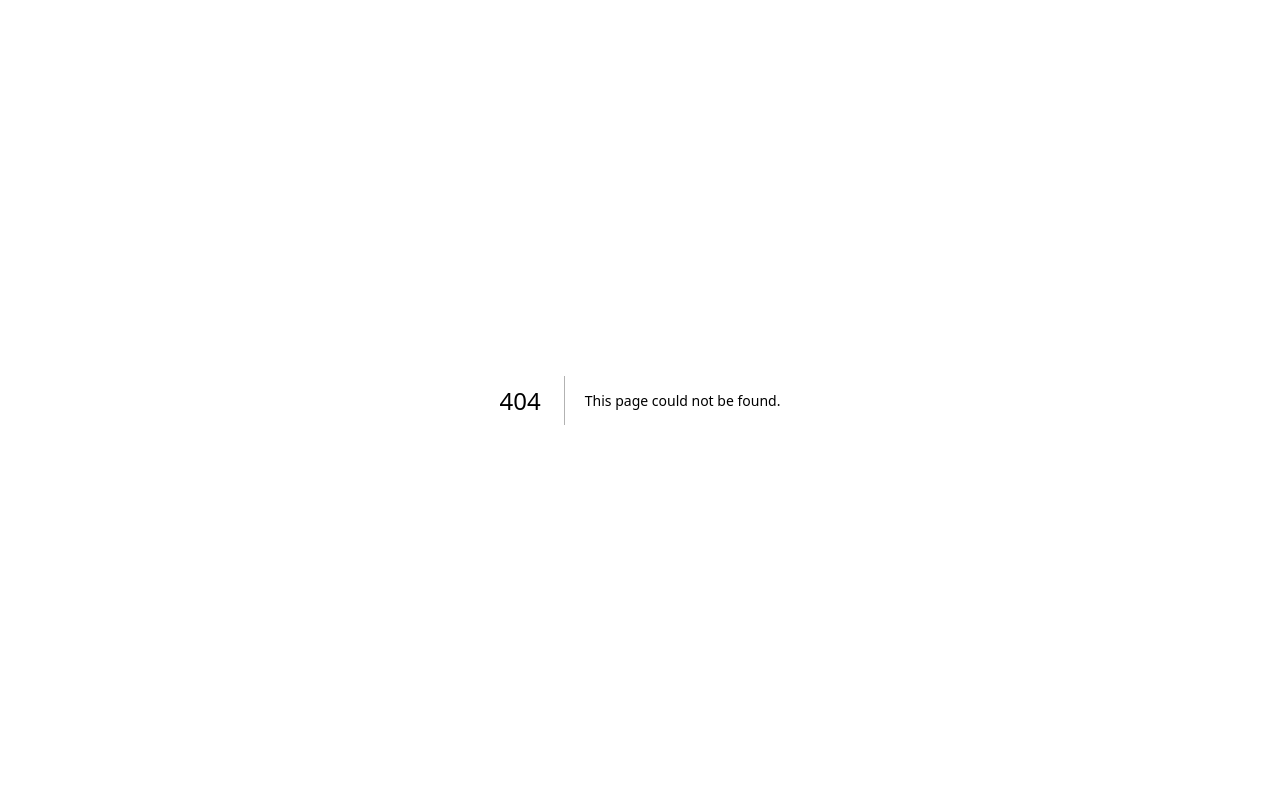
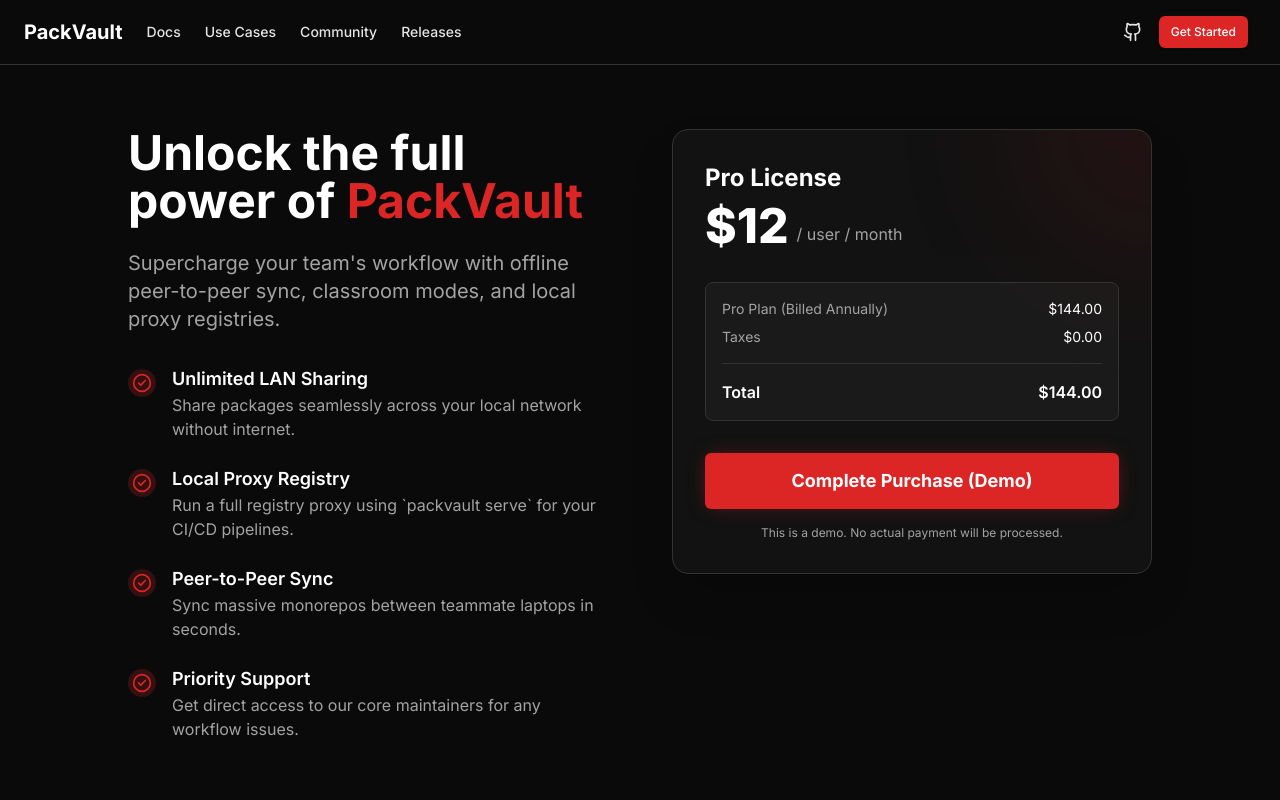
Before and after one commit to RishiByte/PackVault-Website, a Next.js app: page /pro in a window 1280 px wide. Before the commit this address had no page. Shown: the top 800 px of the page. Built offline with nearby package versions, Linux system fonts and the light colour scheme.

Commit message:
feat: add pro upgrade page and get started link

```diff
--- a/src/app/page.tsx
+++ b/src/app/page.tsx
@@ -240,7 +240,9 @@
                   <li className="flex items-center text-[#e5e5e5]"><span className="text-green-500 mr-2">✓</span> Project Templates</li>
                   <li className="flex items-center text-[#e5e5e5]"><span className="text-green-500 mr-2">✓</span> Offline Security Audit</li>
                 </ul>
-                <Button variant="outline" className="w-full">Get Started</Button>
+                <Link href="/install">
+                  <Button variant="outline" className="w-full">Get Started</Button>
+                </Link>
               </div>
 
               {/* Paid Tier */}
@@ -259,7 +261,9 @@
                   <li className="flex items-center text-[#e5e5e5]"><span className="text-[#dc2626] mr-2">★</span> Local Registry Proxy (`serve`)</li>
                   <li className="flex items-center text-[#e5e5e5]"><span className="text-[#dc2626] mr-2">★</span> Bidirectional Node Connect</li>
                 </ul>
-                <Button className="w-full bg-[#dc2626] hover:bg-[#b91c1c] text-white">Upgrade to Pro</Button>
+                <Link href="/pro">
+                  <Button className="w-full bg-[#dc2626] hover:bg-[#b91c1c] text-white">Upgrade to Pro</Button>
+                </Link>
               </div>
             </div>
 
--- /dev/null
+++ b/src/app/pro/page.tsx
@@ -0,0 +1,165 @@
+"use client";
+
+import { useState } from "react";
+import Link from "next/link";
+import { Header } from "@/components/layout/header";
+import { Footer } from "@/components/layout/footer";
+import { Button } from "@/components/ui/button";
+import { CheckCircle2, Terminal, Loader2, Key } from "lucide-react";
+
+export default function ProPage() {
+  const [isProcessing, setIsProcessing] = useState(false);
+  const [licenseKey, setLicenseKey] = useState<string | null>(null);
+
+  const handlePurchase = () => {
+    setIsProcessing(true);
+    // Simulate network delay for checkout
+    setTimeout(() => {
+      // Generate a dummy key that starts with pv_ to pass the CLI validation
+      const randomChars = Math.random().toString(36).substring(2, 10).toUpperCase();
+      const dummyKey = `pv_${randomChars}_PRO`;
+      setLicenseKey(dummyKey);
+      setIsProcessing(false);
+    }, 1500);
+  };
+
+  return (
+    <>
+      <Header />
+      <main className="flex-1 min-h-[calc(100vh-4rem)] py-16 bg-[#0a0a0a]">
+        <div className="container mx-auto px-4 md:px-6">
+          {!licenseKey ? (
+            <div className="max-w-5xl mx-auto grid grid-cols-1 lg:grid-cols-2 gap-16 items-start">
+              {/* Left Column - Value Prop */}
+              <div>
+                <h1 className="text-4xl md:text-5xl font-bold text-white mb-6">
+                  Unlock the full power of <span className="text-[#dc2626]">PackVault</span>
+                </h1>
+                <p className="text-xl text-[#a3a3a3] mb-8">
+                  Supercharge your team's workflow with offline peer-to-peer sync, classroom modes, and local proxy registries.
+                </p>
+
+                <div className="space-y-6">
+                  {[
+                    { title: "Unlimited LAN Sharing", desc: "Share packages seamlessly across your local network without internet." },
+                    { title: "Local Proxy Registry", desc: "Run a full registry proxy using `packvault serve` for your CI/CD pipelines." },
+                    { title: "Peer-to-Peer Sync", desc: "Sync massive monorepos between teammate laptops in seconds." },
+                    { title: "Priority Support", desc: "Get direct access to our core maintainers for any workflow issues." }
+                  ].map((feature, i) => (
+                    <div key={i} className="flex gap-4">
+                      <div className="mt-1 bg-[#dc2626]/20 p-1 rounded-full h-fit">
+                        <CheckCircle2 className="h-5 w-5 text-[#dc2626]" />
+                      </div>
+                      <div>
+                        <h3 className="text-lg font-semibold text-white">{feature.title}</h3>
+                        <p className="text-[#a3a3a3]">{feature.desc}</p>
+                      </div>
+                    </div>
+                  ))}
+                </div>
+              </div>
+
+              {/* Right Column - Checkout Card */}
+              <div className="bg-[#121212] border border-[#333333] rounded-2xl p-8 shadow-2xl relative overflow-hidden">
+                {/* Decorative glow */}
+                <div className="absolute -top-32 -right-32 w-64 h-64 bg-[#dc2626] opacity-10 blur-[80px] rounded-full pointer-events-none"></div>
+
+                <div className="mb-8">
+                  <h2 className="text-2xl font-bold text-white mb-2">Pro License</h2>
+                  <div className="flex items-end gap-2">
+                    <span className="text-5xl font-extrabold text-white">$12</span>
+                    <span className="text-[#a3a3a3] mb-1">/ user / month</span>
+                  </div>
+                </div>
+
+                <div className="space-y-4 mb-8">
+                  <div className="p-4 bg-[#1a1a1a] rounded-lg border border-[#333333]">
+                    <div className="flex justify-between text-sm mb-2">
+                      <span className="text-[#a3a3a3]">Pro Plan (Billed Annually)</span>
+                      <span className="text-white">$144.00</span>
+                    </div>
+                    <div className="flex justify-between text-sm mb-4">
+                      <span className="text-[#a3a3a3]">Taxes</span>
+                      <span className="text-white">$0.00</span>
+                    </div>
+                    <div className="pt-4 border-t border-[#333333] flex justify-between font-semibold">
+                      <span className="text-white">Total</span>
+                      <span className="text-white">$144.00</span>
+                    </div>
+                  </div>
+                </div>
+
+                <Button
+                  onClick={handlePurchase}
+                  disabled={isProcessing}
+                  className="w-full h-14 text-lg font-bold bg-[#dc2626] hover:bg-[#b91c1c] text-white transition-all shadow-[0_0_20px_-5px_rgba(220,38,38,0.5)]"
+                >
+                  {isProcessing ? (
+                    <>
+                      <Loader2 className="mr-2 h-5 w-5 animate-spin" />
+                      Processing...
+                    </>
+                  ) : (
+                    "Complete Purchase (Demo)"
+                  )}
+                </Button>
+
+                <p className="text-center text-xs text-[#a3a3a3] mt-4">
+                  This is a demo. No actual payment will be processed.
+                </p>
+              </div>
+            </div>
+          ) : (
+            /* Success State */
+            <div className="max-w-2xl mx-auto mt-12 text-center animate-in fade-in slide-in-from-bottom-4 duration-500">
+              <div className="w-20 h-20 bg-green-500/20 rounded-full flex items-center justify-center mx-auto mb-6">
+                <CheckCircle2 className="h-10 w-10 text-green-500" />
+              </div>
+              <h1 className="text-4xl font-bold text-white mb-4">You're officially a Pro!</h1>
+              <p className="text-[#a3a3a3] text-lg mb-12">
+                Thank you for upgrading. Your license key has been generated and is ready to use.
+              </p>
+
+              <div className="bg-[#121212] border border-[#333333] rounded-xl p-8 text-left mb-8 shadow-xl">
+                <div className="flex items-center gap-3 mb-6">
+                  <div className="p-2 bg-[#dc2626]/10 rounded-lg">
+                    <Key className="h-6 w-6 text-[#dc2626]" />
+                  </div>
+                  <h3 className="text-xl font-bold text-white">Your License Key</h3>
+                </div>
+
+                <div className="bg-[#0a0a0a] border border-[#333333] rounded-lg p-4 flex justify-between items-center mb-8 font-mono text-lg text-white">
+                  <span>{licenseKey}</span>
+                  <Button
+                    variant="ghost"
+                    size="sm"
+                    className="text-[#a3a3a3] hover:text-white"
+                    onClick={() => navigator.clipboard.writeText(licenseKey)}
+                  >
+                    Copy
+                  </Button>
+                </div>
+
+                <h4 className="text-white font-semibold mb-4">Activation Instructions</h4>
+                <p className="text-[#a3a3a3] mb-4 text-sm">
+                  Run the following command in your terminal to activate PackVault Pro on your machine:
+                </p>
+                <div className="bg-black border border-[#333333] rounded-lg p-4 flex items-center gap-3">
+                  <Terminal className="h-5 w-5 text-[#a3a3a3]" />
+                  <code className="text-[#e5e5e5] font-mono text-sm">packvault activate {licenseKey}</code>
+                </div>
+              </div>
+
+              <Link href="/">
+                <Button variant="outline" className="text-white hover:text-white">
+                  Return to Home
+                </Button>
+              </Link>
+            </div>
+          )}
+        </div>
+      </main>
+      <Footer />
+    </>
+  );
+}
```
